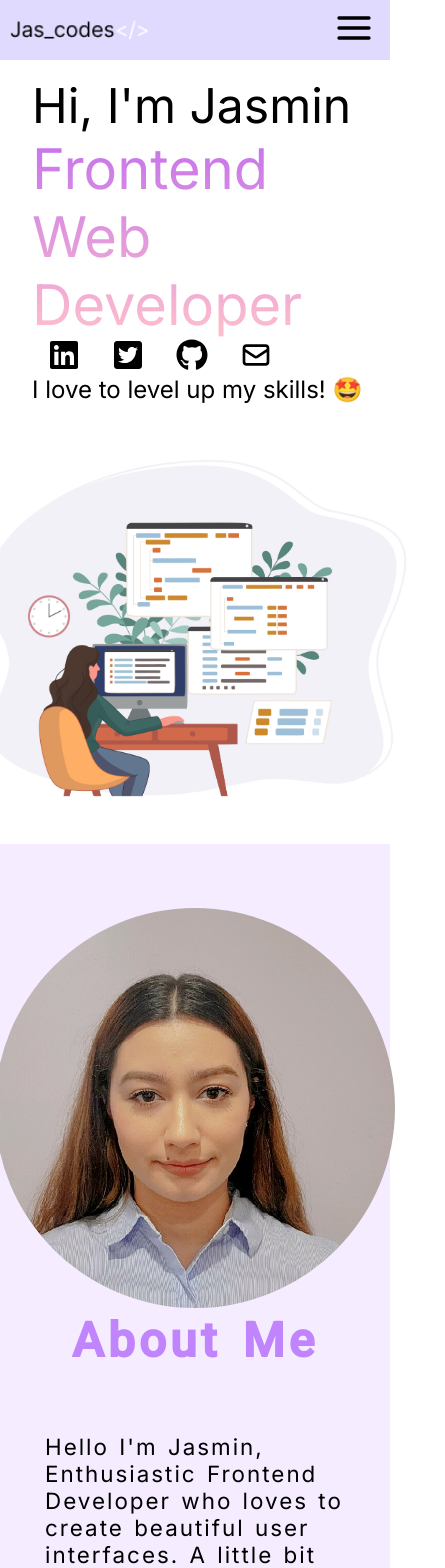
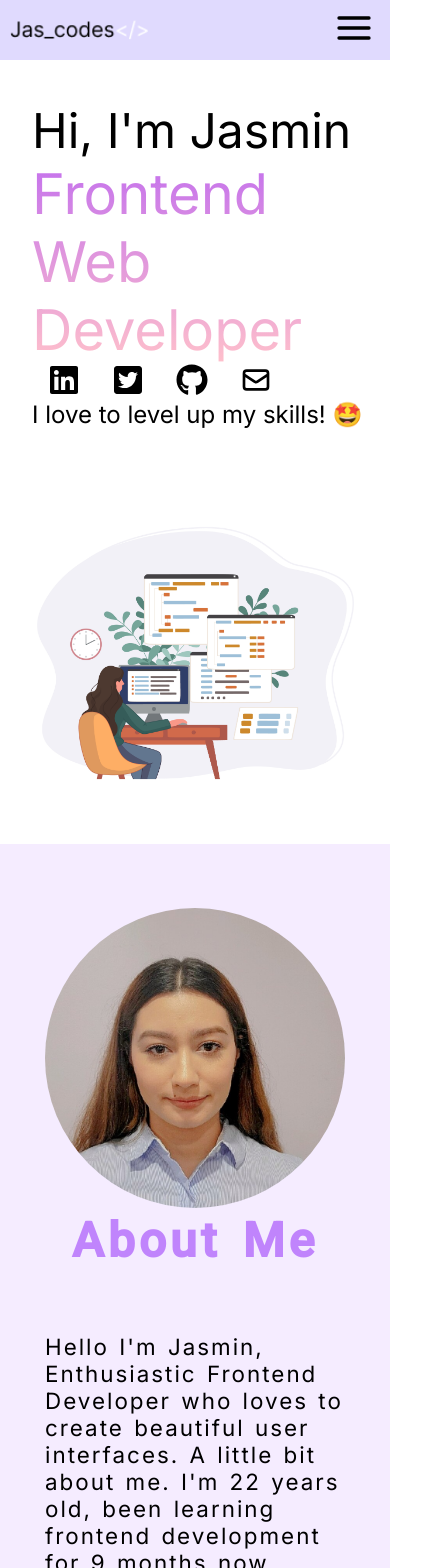
Before and after one commit to Jasminvillatoro/Jasmin-Portfolio, a React (Create React App) app: page / in a window 390 px wide. Shown: the top 1568 px of the page, 445 px wide, since content can reach past the window. Built offline with nearby package versions, Linux system fonts and the light colour scheme.

Commit message:
resized images for smaller screens

```diff
--- a/src/styles.css
+++ b/src/styles.css
@@ -90,7 +90,7 @@ nav {
   font-size: 1.5rem;
 }
 
-.hero-img-cnt img {
+.hero-img {
   height: 500px;
 }
 
@@ -412,13 +412,10 @@ footer {
     font-size: 3.5rem;
   }
 
-  .hero-img-cnt img {
-    height: 400px;
-  }
-
   .about-img-cnt {
     margin-right: 0;
   }
+
   .about--cnt {
     align-items: center;
     flex-direction: column;
@@ -442,6 +439,20 @@ footer {
 
 /* Tablet */
 @media (max-width: 768px) {
+  /* Responsive Images */
+  .hero-img {
+    height: 300px;
+  }
+
+  .about-photo {
+    height: 300px;
+    width: 300px;
+  }
+
+  .project-img {
+    width: 300px;
+    height: 100%;
+  }
   .footer-ul {
     flex-direction: column;
   }
```
